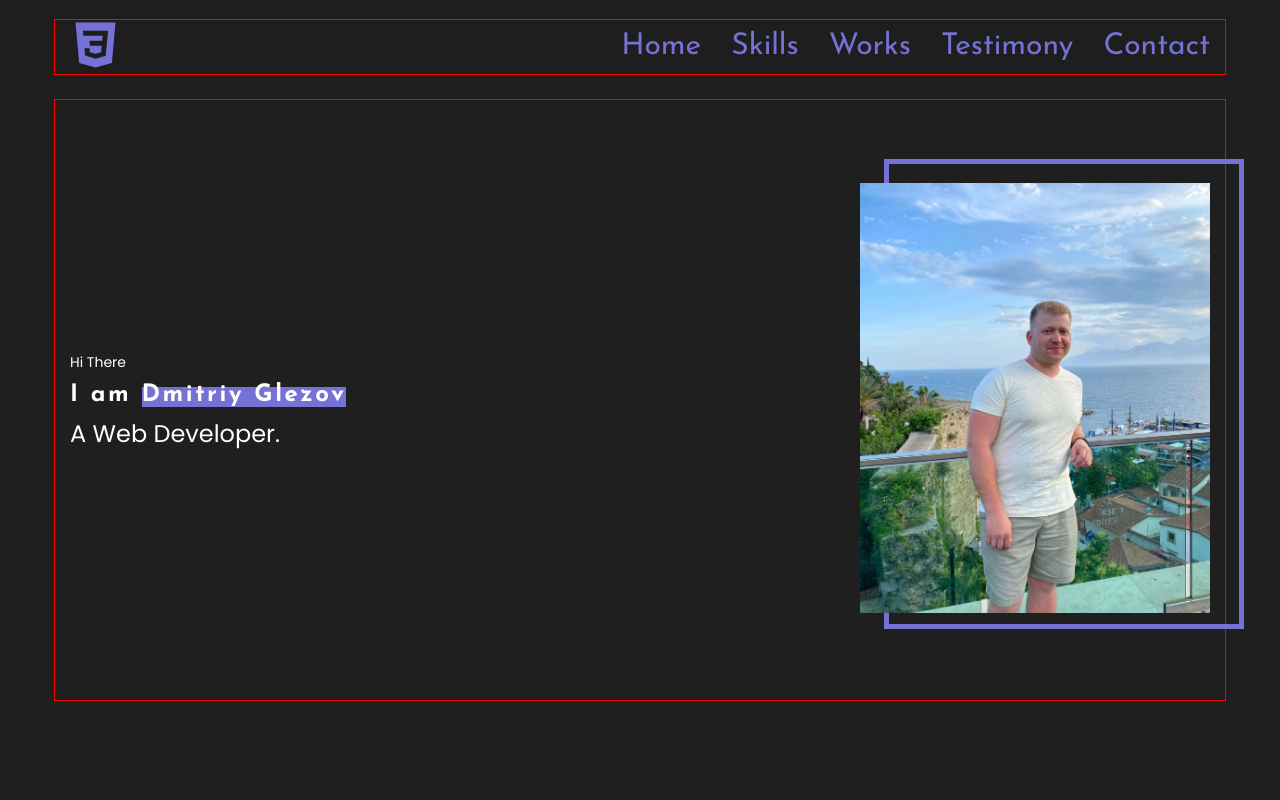
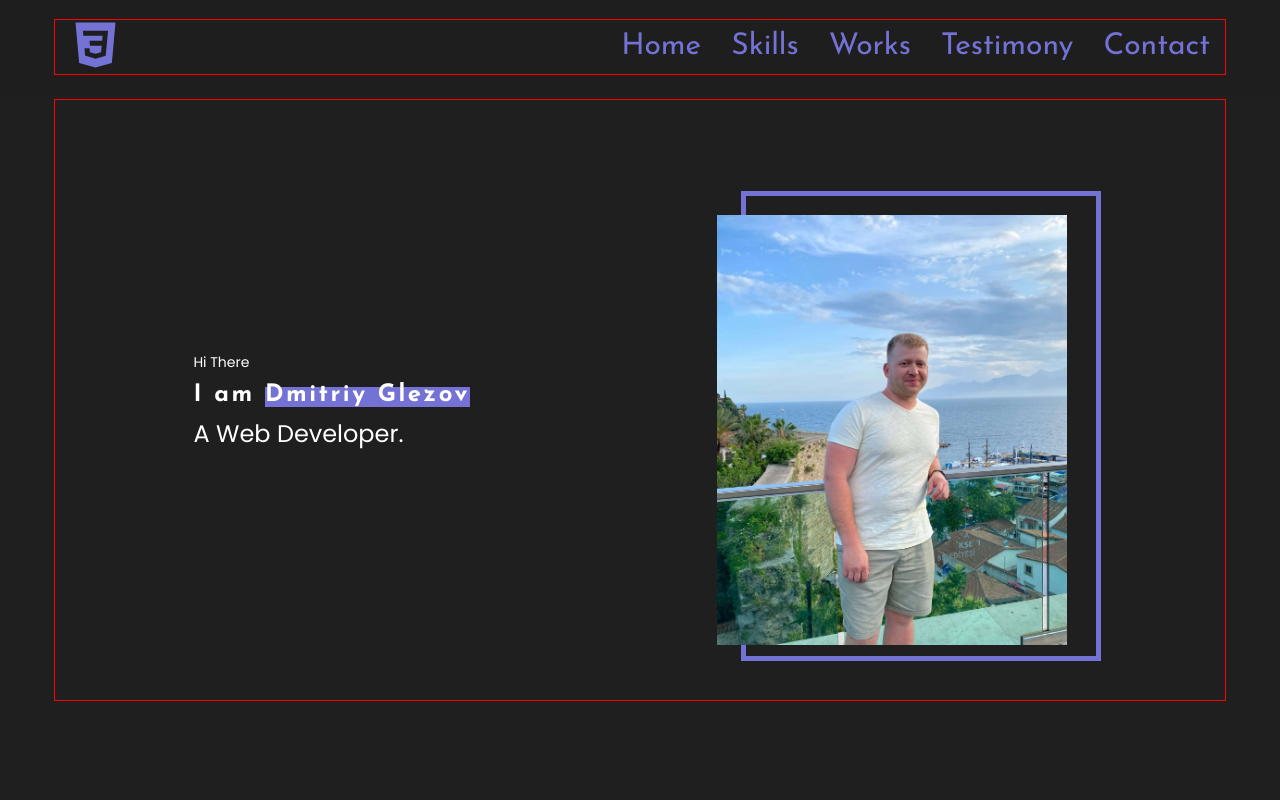
Before and after one commit to GlezovDmitriy/Portfolio, a React app: page / in a window 1280 px wide. Shown: the top 800 px of the page. Built offline with nearby package versions, Linux system fonts and the light colour scheme.

Commit message:
changed Main section

```diff
--- a/src/layout/sections/main/Main.tsx
+++ b/src/layout/sections/main/Main.tsx
@@ -10,7 +10,7 @@
     return (
         <StyledMain>
             <Container>
-                <FlexWrapper align={"center"} justify={"space-between"} wrap={"wrap"}>
+                <FlexWrapper align={"center"} justify={"space-around"} wrap={"wrap"}>
                     <div>
                         <SmallText>Hi There</SmallText>
                         <Name>I am <span>Dmitriy Glezov</span></Name>
@@ -35,6 +35,7 @@
 const PhotoWrapper = styled.div`
 position: relative;
   z-index: 0;
+  margin-top: 65px;
 
   &::before{
     content: "";
@@ -50,6 +51,8 @@
     @media ${theme.media.mobile} {
       width: 314px;
       height: 414px;
+      top: -17px;
+      left: 20px;
     }
   }
 `
@@ -70,6 +73,7 @@
   span {
     position: relative;
     z-index: 0;
+    white-space: nowrap;
     &::before {
       content: "";
       display: inline-block;
@@ -84,6 +88,11 @@
 
     }
   }
+
+  @media${theme.media.mobile}{
+  margin: 10px 0 22px;
+}
+
 `
 
 
@@ -91,6 +100,7 @@
   width: 350px;
   height: 430px;
   object-fit: cover;
+  margin-right: 20px;
 
   @media ${theme.media.mobile} {
     width: 310px;
```
